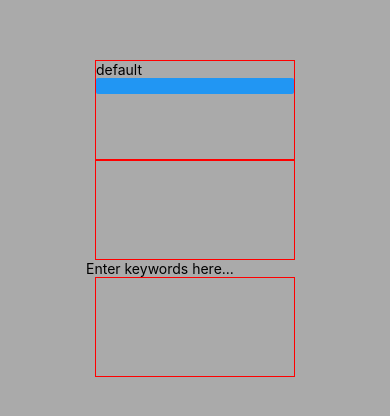
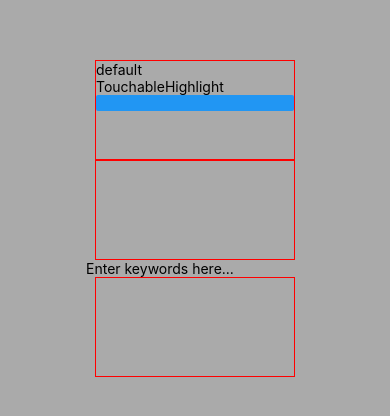
Before and after one commit to suranartnc/react-native-tutorial, a React Native app in the folder AwesomeProject/: screen / in a window 390 px wide. Shown: the part 204-620 px from the top of the page. Built offline with nearby package versions, Linux system fonts and the light colour scheme.

Commit message:
add TouchableHighlight

```diff
--- a/AwesomeProject/App.js
+++ b/AwesomeProject/App.js
@@ -14,7 +14,8 @@
   View,
   Image,
   Button,
-  Alert
+  Alert,
+  TouchableHighlight
 } from 'react-native';
 
 const instructions = Platform.select({
@@ -62,6 +63,11 @@
       <View style={styles.container}>
         <View style={styles.highlight}>
           <Text>{this.state.output}</Text>
+          <TouchableHighlight onPress={() => { Alert.alert('TouchableHighlight'); }}>
+            <View>
+              <Text>TouchableHighlight</Text>
+            </View>
+          </TouchableHighlight>
           <Button
             title={this.state.keywords}
             onPress={() => { Alert.alert(this.state.keywords); }}
```
